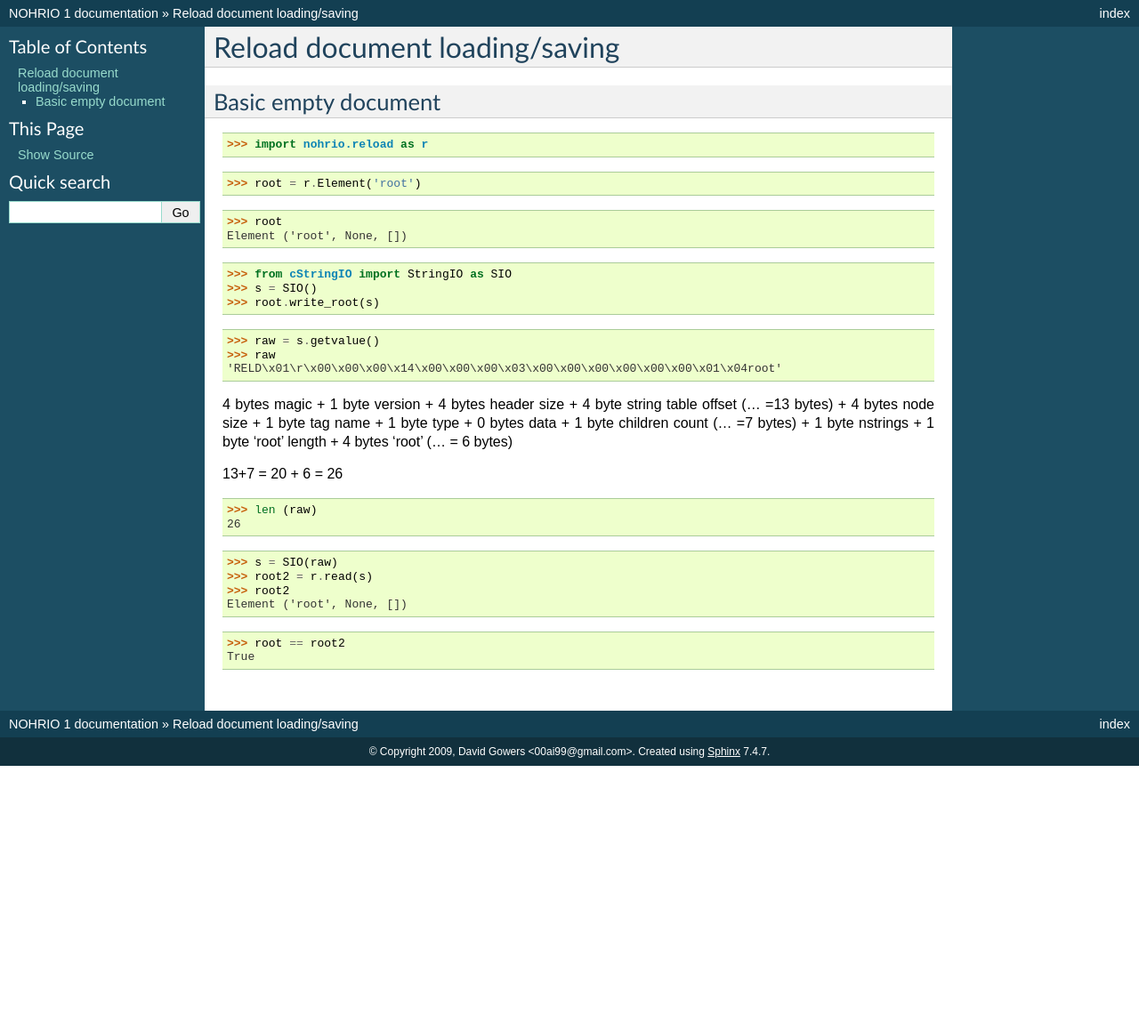
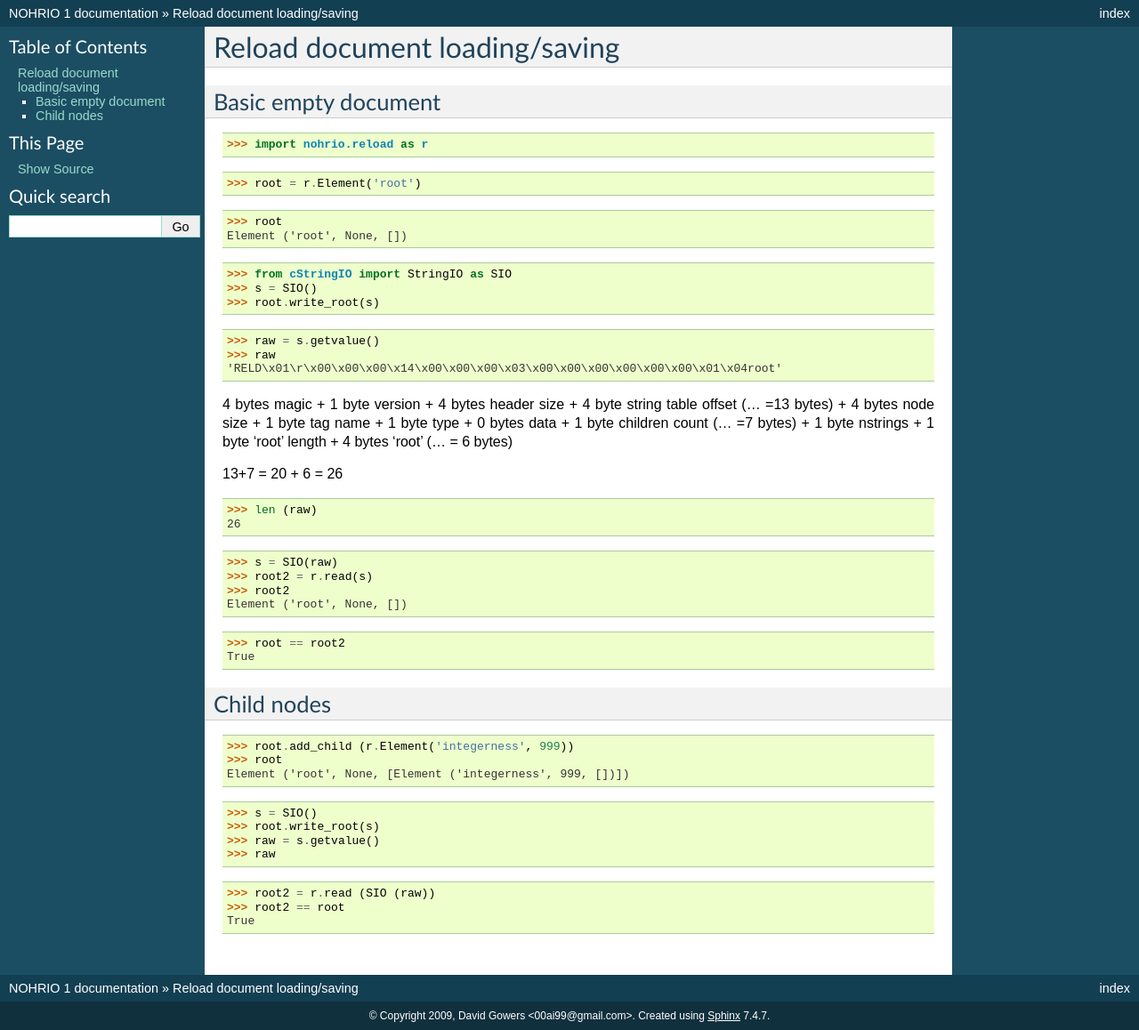
Before and after one commit to ohrrpgce/nohrio, a Sphinx documentation site: the page built from doc/reload.rst, in a window 1280 px wide. Shown: the whole page at 89% size. Built offline with Sphinx 7.4.7, drawn with Linux system fonts in a browser that asks for light colours; formulas are drawn with MathJax 3; pages that are not in the unit, such as notebooks, are missing from menus; before the commit the page ends 900 px from its top, so only the background shows below that.

Commit message:
reload: improve child node tests + support. currently fails by reading a strange stringtable index

```diff
--- a/doc/reload.rst
+++ b/doc/reload.rst
@@ -39,3 +39,19 @@ Element ('root', None, [])
 
 >>> root == root2
 True
+
+Child nodes
+--------------
+
+>>> root.add_child (r.Element('integerness', 999))
+>>> root
+Element ('root', None, [Element ('integerness', 999, [])])
+
+>>> s = SIO()
+>>> root.write_root(s)
+>>> raw = s.getvalue()
+>>> raw
+
+>>> root2 = r.read (SIO (raw))
+>>> root2 == root
+True
```
Also changed, not shown: 1 other file.
